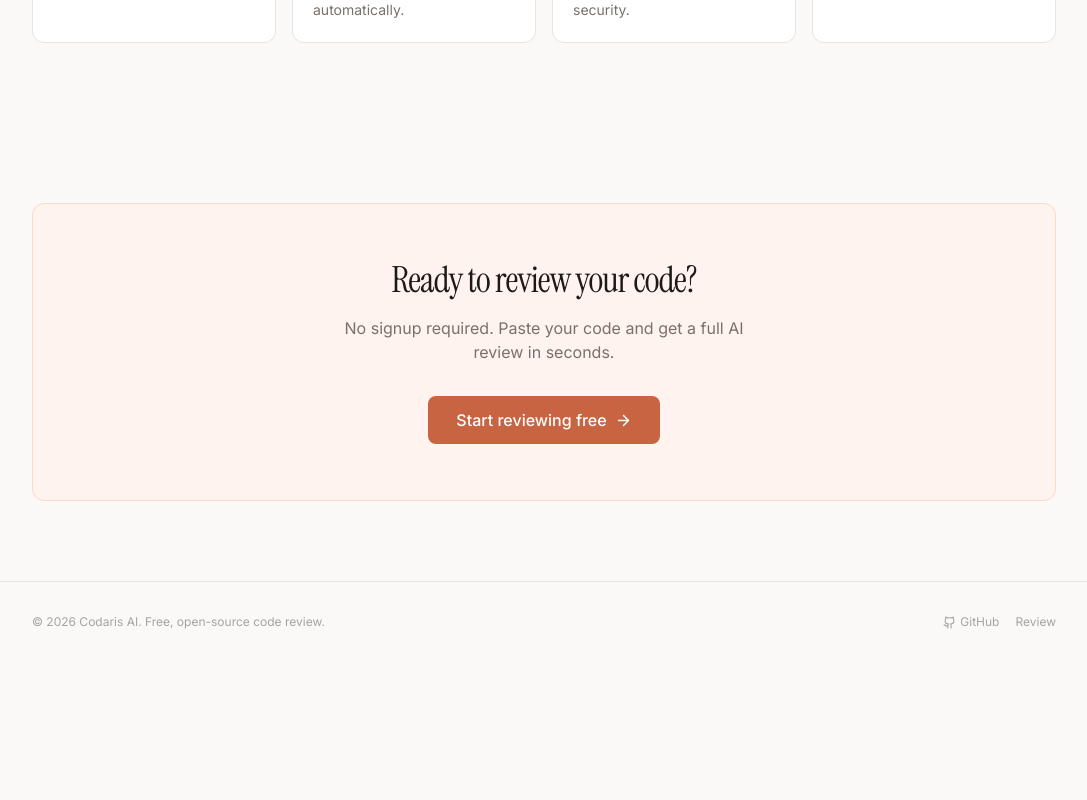
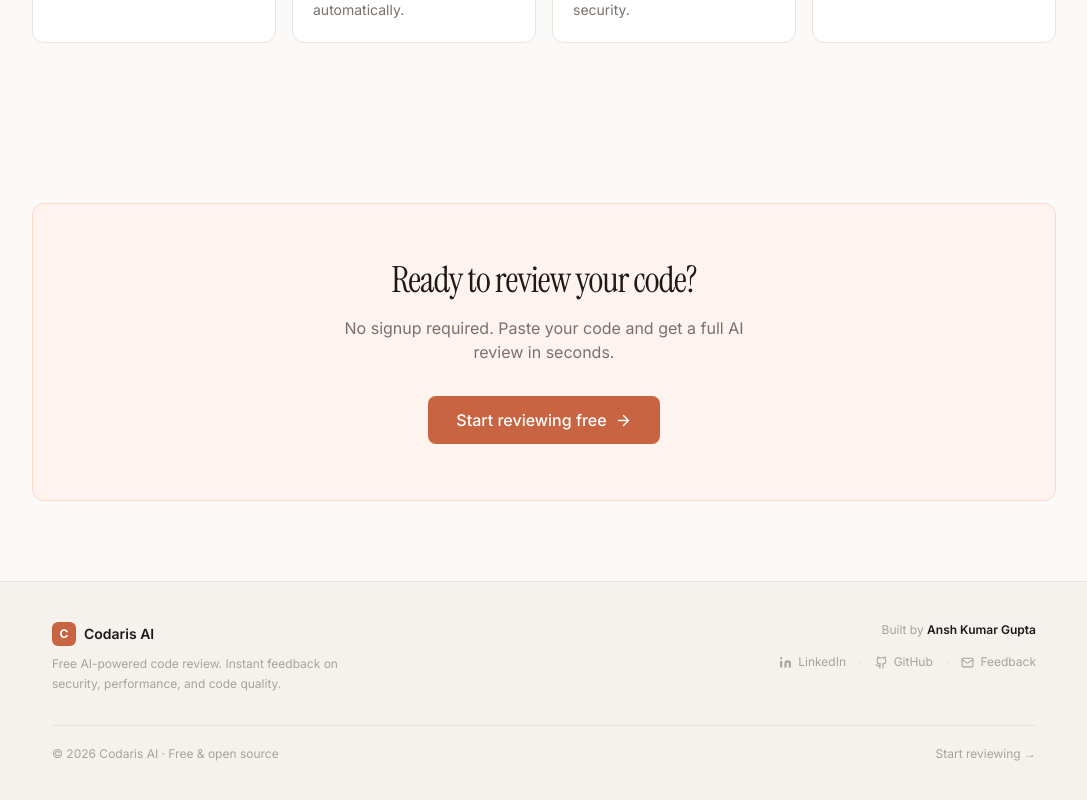
Before and after one commit to AnshGupta-byte/codaris-ai-review, a React (Vite) app in the folder client/: page / in a window 1280 px wide. Shown: the part 1682-2482 px from the top of the page, without its empty margins (96-1183 px from the left). Before the commit the page ends 2344 px from the top, so only its background shows below. Built offline with nearby package versions, Linux system fonts and the light colour scheme; no server answers.

Commit message:
feat: footer with creator credits — LinkedIn, GitHub, email for Ansh Kumar Gupta

```diff
--- a/client/src/pages/HomePage.tsx
+++ b/client/src/pages/HomePage.tsx
@@ -183,15 +183,93 @@ export default function HomePage() {
       </section>
 
       {/* ── Footer ─────────────────────────────────────────── */}
-      <footer className="border-t border-brand-border py-8 px-5">
-        <div className="max-w-5xl mx-auto flex flex-col sm:flex-row items-center justify-between gap-4 text-xs text-brand-muted">
-          <span>© 2026 Codaris AI. Free, open-source code review.</span>
-          <div className="flex items-center gap-4">
-            <a href="https://github.com/AnshGupta-byte/codaris-ai-review" target="_blank" rel="noopener noreferrer"
-               className="hover:text-brand-text transition-colors flex items-center gap-1">
-              <Github size={13} /> GitHub
-            </a>
-            <Link to="/review" className="hover:text-brand-text transition-colors">Review</Link>
+      <footer className="border-t border-brand-border bg-brand-surface-2">
+        <div className="max-w-5xl mx-auto px-5 py-10">
+          <div className="flex flex-col sm:flex-row items-start justify-between gap-8">
+
+            {/* Left — branding */}
+            <div>
+              <div className="flex items-center gap-2 mb-2">
+                <div className="w-6 h-6 rounded-md bg-brand-accent flex items-center justify-center">
+                  <span className="text-white text-xs font-bold">C</span>
+                </div>
+                <span className="font-semibold text-brand-text text-sm">Codaris AI</span>
+              </div>
+              <p className="text-xs text-brand-muted leading-relaxed max-w-xs">
+                Free AI-powered code review. Instant feedback on security,
+                performance, and code quality.
+              </p>
+            </div>
+
+            {/* Right — creator + links */}
+            <div className="flex flex-col sm:items-end gap-3">
+              <p className="text-xs text-brand-muted">
+                Built by{' '}
+                <a
+                  href="https://www.linkedin.com/in/anshkrgupta/"
+                  target="_blank"
+                  rel="noopener noreferrer"
+                  className="font-semibold text-brand-text hover:text-brand-accent transition-colors"
+                >
+                  Ansh Kumar Gupta
+                </a>
+              </p>
+
+              {/* Social / contact links */}
+              <div className="flex items-center gap-3">
+                <a
+                  href="https://www.linkedin.com/in/anshkrgupta/"
+                  target="_blank"
+                  rel="noopener noreferrer"
+                  title="LinkedIn"
+                  className="flex items-center gap-1.5 text-xs text-brand-muted hover:text-brand-accent transition-colors"
+                >
+                  {/* LinkedIn icon */}
+                  <svg width="13" height="13" viewBox="0 0 24 24" fill="currentColor">
+                    <path d="M16 8a6 6 0 0 1 6 6v7h-4v-7a2 2 0 0 0-2-2 2 2 0 0 0-2 2v7h-4v-7a6 6 0 0 1 6-6z"/>
+                    <rect x="2" y="9" width="4" height="12"/>
+                    <circle cx="4" cy="4" r="2"/>
+                  </svg>
+                  LinkedIn
+                </a>
+
+                <span className="text-brand-border">·</span>
+
+                <a
+                  href="https://github.com/AnshGupta-byte"
+                  target="_blank"
+                  rel="noopener noreferrer"
+                  title="GitHub"
+                  className="flex items-center gap-1.5 text-xs text-brand-muted hover:text-brand-accent transition-colors"
+                >
+                  <Github size={13} />
+                  GitHub
+                </a>
+
+                <span className="text-brand-border">·</span>
+
+                <a
+                  href="mailto:anshg397@gmail.com"
+                  title="Send feedback"
+                  className="flex items-center gap-1.5 text-xs text-brand-muted hover:text-brand-accent transition-colors"
+                >
+                  {/* Mail icon */}
+                  <svg width="13" height="13" viewBox="0 0 24 24" fill="none" stroke="currentColor" strokeWidth="2" strokeLinecap="round" strokeLinejoin="round">
+                    <rect x="2" y="4" width="20" height="16" rx="2"/>
+                    <path d="m22 7-8.97 5.7a1.94 1.94 0 0 1-2.06 0L2 7"/>
+                  </svg>
+                  Feedback
+                </a>
+              </div>
+            </div>
+          </div>
+
+          {/* Bottom bar */}
+          <div className="border-t border-brand-border mt-8 pt-5 flex flex-col sm:flex-row items-center justify-between gap-2 text-xs text-brand-muted">
+            <span>© 2026 Codaris AI · Free & open source</span>
+            <Link to="/review" className="hover:text-brand-text transition-colors">
+              Start reviewing →
+            </Link>
           </div>
         </div>
       </footer>
```
